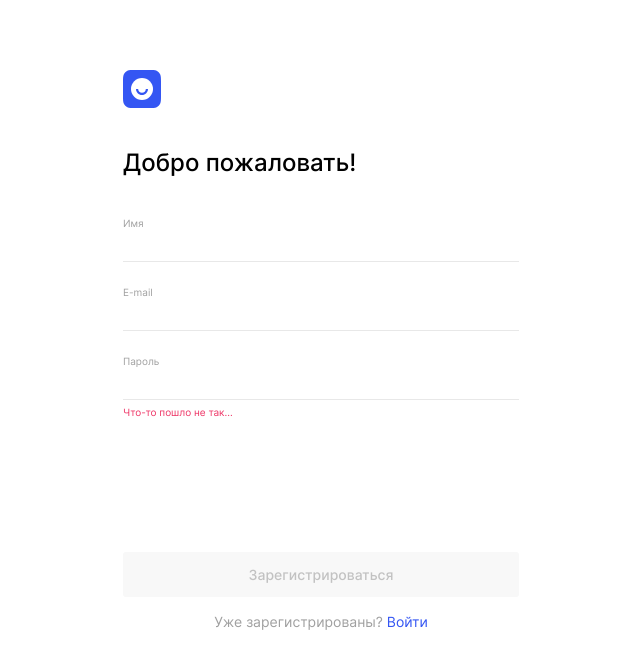
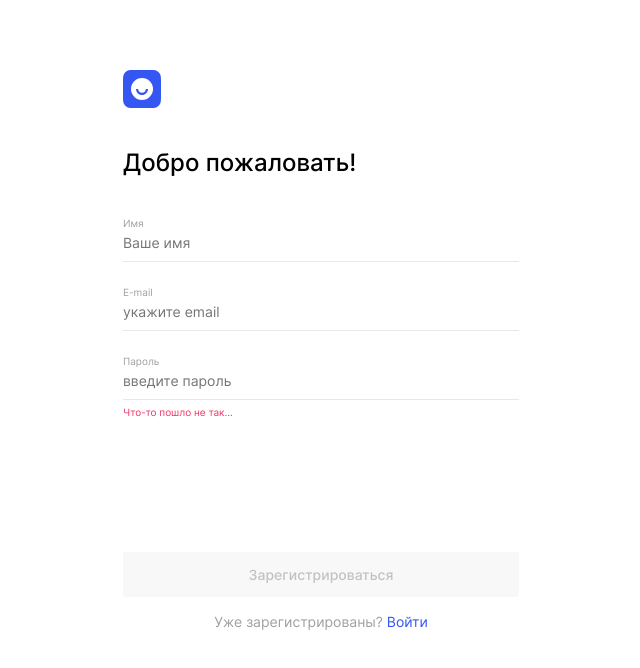
Before and after one commit to SEnyakkk/movies-explorer-frontend, a React (Create React App) app: page /signup in a window 1280 px wide. Shown: the top 668 px of the page, without its empty margins (319-959 px from the left). Built offline with nearby package versions, Linux system fonts and the light colour scheme.

Commit message:
ревью 2

```diff
--- a/src/components/Login/Login.js
+++ b/src/components/Login/Login.js
@@ -15,10 +15,11 @@ function Login() {
         <h1 className="auth__title">{location.pathname === '/signin' ? 'Рады видеть!' : 'Добро пожаловать!'}</h1>
         <form className="auth__form">
           <label className="auth__form-label">E-mail</label>
-          <input type="email" name="auth-email" className="auth__form-input" placeholder="" required />
+          <input type="email" name="auth-email" className="auth__form-input" placeholder="введите email" required />
           <span className="auth__form-span auth__form-span_valid">Что-то пошло не так...</span>
           <label className="auth__form-label">Пароль</label>
-          <input type="password" name="auth-password" className="auth__form-input auth__form-input_invalid" placeholder="" required />
+          <input type="password" name="auth-password" className="auth__form-input auth__form-input_invalid" placeholder="введите пароль" required minLength={8}
+        maxLength={30}/>
           <span className="auth__form-span">Что-то пошло не так...</span>
           <div className="auth__form-submit-login">
             <Link to="/movies"  className="auth__form-submit-btn link">
--- a/src/components/Profile/Profile.js
+++ b/src/components/Profile/Profile.js
@@ -14,12 +14,14 @@ function Profile() {
           <form name="profile-form" className="profile__form">
             <label className="profile__label">
               <span className='profile__input-title'>Имя</span>
-              <input type="text" name="profileName" id="input-profile-name" className="profile__input input-focus" placeholder="" required />
+              <input type="text" name="profileName" id="input-profile-name" className="profile__input input-focus" placeholder="Виталий" required minLength={8}
+        maxLength={30}/>
             </label>
             <span className="profile__span-error"></span>
             <label className="profile__label">
               <span className='profile__input-title'>E-mail</span>
-              <input type="email" name="profileEmail" id="input-profile-email" className="profile__input input-focus" placeholder="" required />
+              <input type="email" name="profileEmail" id="input-profile-email" className="profile__input input-focus" placeholder="E-mail" required minLength={8}
+        maxLength={30}/>
             </label>
             <span className="profile__span-error">что-то пошло не так...</span>
             <p className='profile__response-error'>
--- a/src/components/Register/Register.js
+++ b/src/components/Register/Register.js
@@ -15,13 +15,15 @@ function Register() {
         <h1 className="auth__title">{location.pathname === '/signin' ? 'Рады видеть!' : 'Добро пожаловать!'}</h1>
         <form className="auth__form">
           <label className="auth__form-label">Имя</label>
-          <input type="text" name="auth-name" className="auth__form-input" placeholder="" required />
+          <input type="text" name="auth-name" className="auth__form-input" placeholder="Ваше имя" required minLength={2}
+        maxLength={30}/>
           <span className="auth__form-span auth__form-span_valid">Что-то пошло не так...</span>
           <label className="auth__form-label">E-mail</label>
-          <input type="email" name="auth-email" className="auth__form-input" placeholder="" required />
+          <input type="email" name="auth-email" className="auth__form-input" placeholder="укажите email" required />
           <span className="auth__form-span auth__form-span_valid">Что-то пошло не так...</span>
           <label className="auth__form-label">Пароль</label>
-          <input type="password" name="auth-password" className="auth__form-input auth__form-input_invalid" placeholder="" required />
+          <input type="password" name="auth-password" className="auth__form-input auth__form-input_invalid" placeholder="введите пароль" required minLength={2}
+        maxLength={30} />
           <span className="auth__form-span">Что-то пошло не так...</span>
           <div className="auth__form-submit">
             <Link to="/movies" className="auth__form-submit-btn auth__form-submit-btn_disable link ">
```
